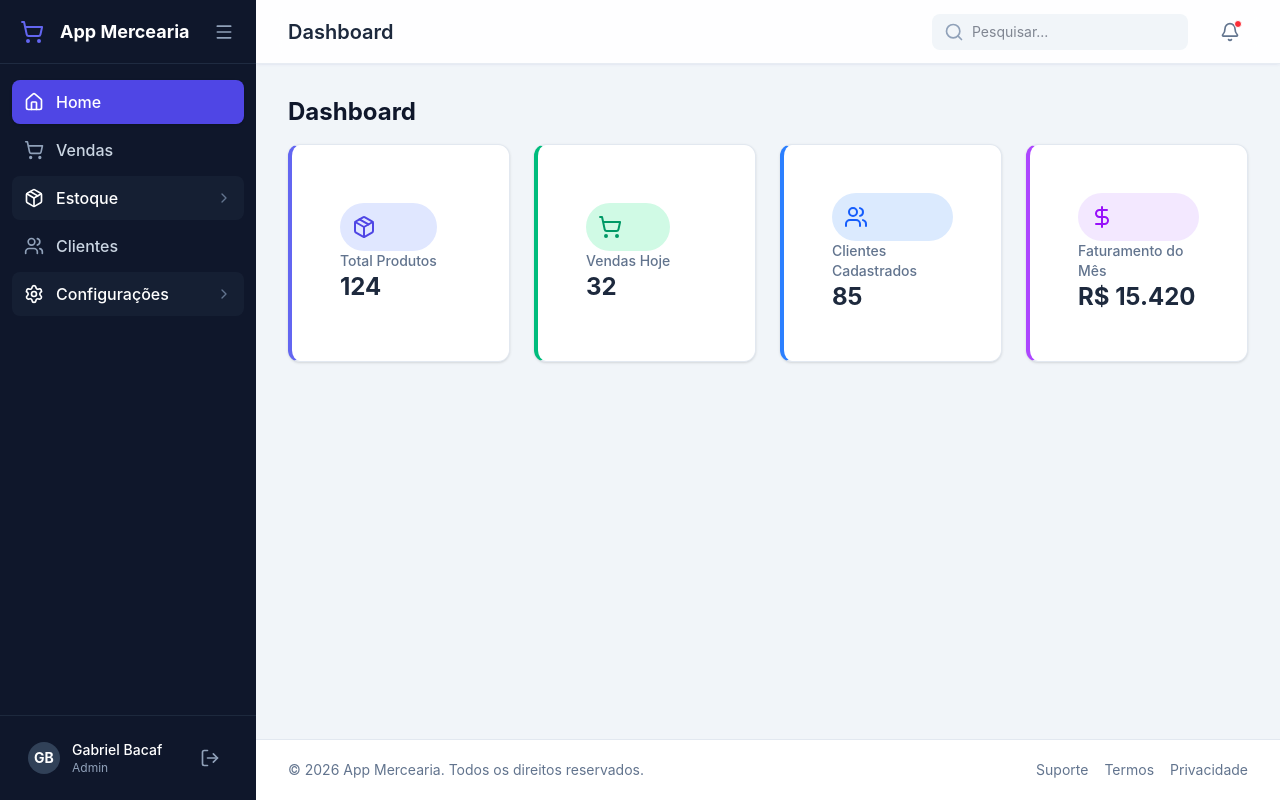
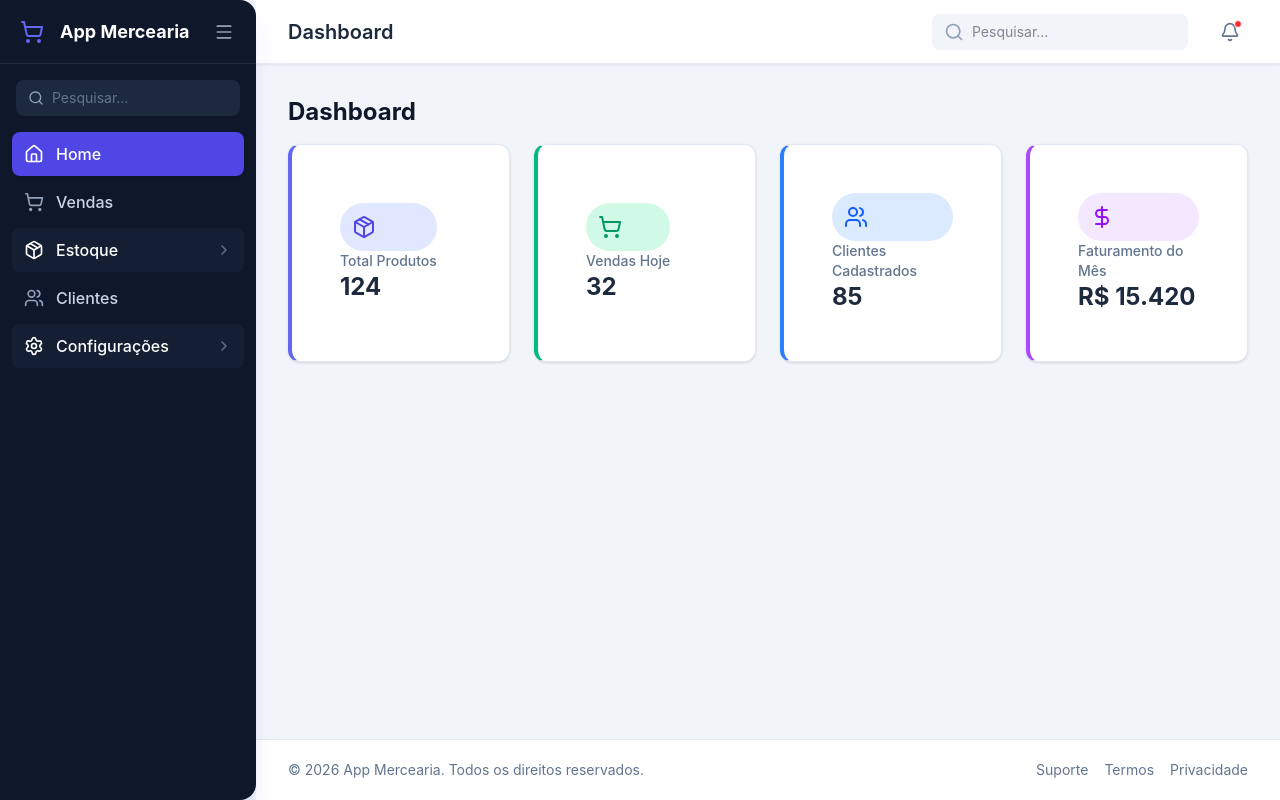
Before and after one commit to GabrielBacaf/AppMerceariaFront, a Vue app: page / in a window 1280 px wide. Built offline with nearby package versions, Linux system fonts and the light colour scheme; sample sign-in values are in the browser's storage; the HTML template or start-up script is replaced by a standard one.

Commit message:
style(sidebar): enhance sidebar visual design and integrate search
- Add rounded right border and subtle colored shadow
- Move search input into the sidebar navigation
- Remove footer user profile section (moved to header)

```diff
--- a/src/components/layout/Sidebar.vue
+++ b/src/components/layout/Sidebar.vue
@@ -1,10 +1,8 @@
 <script setup lang="ts">
 import { ref } from 'vue';
-import { useRouter } from 'vue-router';
-import { ShoppingCart, X, Menu, LogOut } from 'lucide-vue-next';
+import { ShoppingCart, X, Menu, Search } from 'lucide-vue-next';
 import SidebarItem from './SidebarItem.vue';
 import { menuItems } from '../../config/menu';
-import { AuthService } from '../../services';
 
 interface Props {
   isOpen?: boolean;
@@ -17,7 +15,6 @@ const props = withDefaults(defineProps<Props>(), {
 });
 
 const emit = defineEmits(['close', 'toggle-minimize']);
-const router = useRouter();
 
 // Estado para menus abertos (submenus)
 const openMenus = ref<string[]>([]);
@@ -36,23 +33,11 @@ const toggleMenu = (name: string) => {
     openMenus.value.push(name);
   }
 };
-
-const handleLogout = async () => {
-  try {
-    await AuthService.logout();
-  } catch (error) {
-    console.error('Erro ao deslogar da API:', error);
-  } finally {
-    localStorage.removeItem('auth_token');
-    localStorage.removeItem('user_data');
-    router.push('/login');
-  }
-};
 </script>
 
 <template>
   <aside
-    class="bg-slate-900 text-slate-300 flex flex-col h-screen fixed left-0 top-0 overflow-y-auto overflow-x-hidden z-30 transition-all duration-300 ease-in-out lg:translate-x-0 group/sidebar"
+    class="bg-slate-900 text-slate-300 flex flex-col h-screen fixed left-0 top-0 overflow-y-auto overflow-x-hidden z-30 transition-all duration-300 ease-in-out lg:translate-x-0 group/sidebar rounded-r-2xl shadow-xl shadow-primary-500/15"
     :class="[
       isOpen ? 'translate-x-0' : '-translate-x-full',
       isMinimized ? 'w-20' : 'w-64'
@@ -79,6 +64,14 @@ const handleLogout = async () => {
     </div>
 
     <nav class="flex-1 py-4 px-3 space-y-1 overflow-x-hidden">
+      <!-- Barra de pesquisa -->
+      <div class="mb-4 px-1" :class="isMinimized ? 'hidden' : 'block'">
+        <div class="relative">
+          <Search class="w-4 h-4 absolute left-3 top-1/2 -translate-y-1/2 text-slate-400" />
+          <input type="text" placeholder="Pesquisar..." class="w-full pl-9 pr-3 py-2 bg-slate-800 text-slate-300 border-transparent focus:bg-slate-700 focus:border-primary-500 focus:ring-1 focus:ring-primary-500 rounded-lg text-sm transition-all outline-none placeholder-slate-500" />
+        </div>
+      </div>
+
       <SidebarItem
         v-for="item in menuItems"
         :key="item.name"
@@ -89,29 +82,6 @@ const handleLogout = async () => {
         @close="emit('close')"
       />
     </nav>
-
-    <!-- Usuário Rodapé -->
-    <div class="p-4 border-t border-slate-800 shrink-0">
-      <div class="flex items-center justify-between px-2 lg:px-3 py-2 rounded-lg hover:bg-slate-800 transition-colors overflow-hidden">
-        <div class="flex items-center gap-3 overflow-hidden cursor-pointer flex-1" :class="isMinimized ? 'justify-center' : ''">
-          <div class="w-8 h-8 shrink-0 rounded-full bg-slate-700 flex items-center justify-center text-white font-bold text-sm">
-            GB
-          </div>
-          <div class="flex-1 min-w-0 transition-opacity duration-300" :class="isMinimized ? 'opacity-0 w-0 hidden' : 'opacity-100'">
-            <p class="text-sm font-medium text-white truncate">Gabriel Bacaf</p>
-            <p class="text-xs text-slate-400 truncate">Admin</p>
-          </div>
-        </div>
-        <button
-          @click="handleLogout"
-          title="Sair do Sistema"
-          class="text-slate-400 hover:text-red-400 p-2 rounded-lg hover:bg-slate-700 transition-colors shrink-0"
-          :class="isMinimized ? 'hidden' : 'block'"
-        >
-          <LogOut class="w-5 h-5" />
-        </button>
-      </div>
-    </div>
   </aside>
 </template>
 
```
